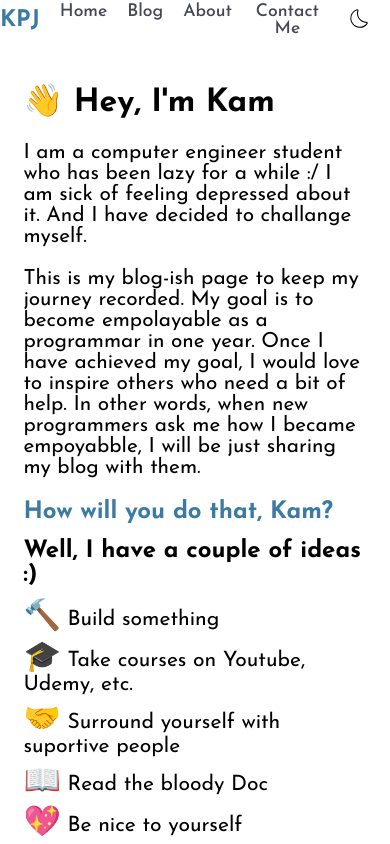
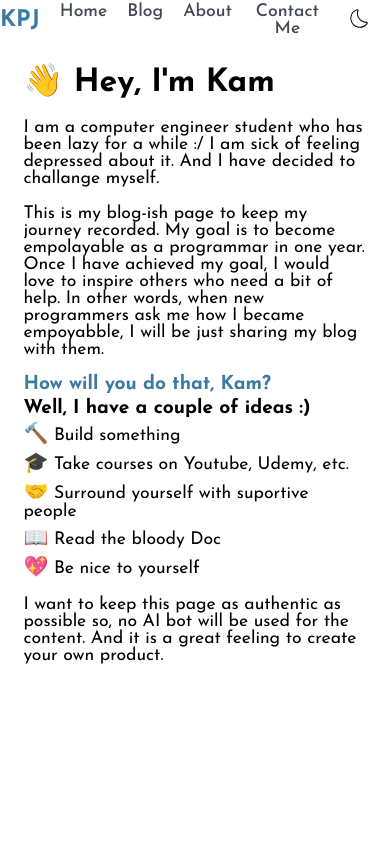
Before and after one commit to yamanerkam/KPJ-Blog, a React (Vite) app: page / in a window 390 px wide. Shown: the top 844 px of the page. Built offline with nearby package versions, Linux system fonts and the light colour scheme.

Commit message:
responsive-home

```diff
--- a/src/pages/About/About.css
+++ b/src/pages/About/About.css
@@ -1,6 +1,6 @@
 .about-p {
     margin-top: -40px;
-    margin-bottom: 50px;
+    margin-bottom: 30px;
 }
 
 .about-p p {
--- a/src/pages/Home/Home.css
+++ b/src/pages/Home/Home.css
@@ -55,3 +55,84 @@
 li span {
     font-size: 30px;
 }
+
+
+@media (max-width: 768px) {
+    .about-me {
+        margin-top: -60px;
+        /* Adjust margin */
+        margin-bottom: 40px;
+        /* Adjust margin */
+    }
+
+    .about-me p {
+        font-size: 1.2rem;
+        /* Decrease font size */
+    }
+
+    .question {
+        font-size: 1.3em;
+        /* Decrease font size */
+        margin-bottom: 10px;
+        /* Adjust margin */
+        margin-top: 0;
+        /* Adjust margin */
+    }
+
+    .ideas-title {
+        font-size: 1.3rem;
+        /* Decrease font size */
+        margin-bottom: 5px;
+        /* Adjust margin */
+    }
+
+    .ideas-list li {
+        font-size: 1.2em;
+        /* Decrease font size */
+    }
+
+    li span {
+        font-size: 25px;
+        /* Decrease font size */
+    }
+}
+
+@media (max-width: 480px) {
+    .about-me {
+        margin-top: -60px;
+        /* Further adjust margin */
+        margin-bottom: 30px;
+        /* Further adjust margin */
+    }
+
+    .about-me p {
+        font-size: 1.1rem;
+        /* Further decrease font size */
+    }
+
+    .question {
+        font-size: 1.2em;
+        /* Further decrease font size */
+        margin-bottom: 5px;
+        /* Further adjust margin */
+        margin-top: 0;
+        /* Further adjust margin */
+    }
+
+    .ideas-title {
+        font-size: 1.2rem;
+        /* Further decrease font size */
+        margin-bottom: 3px;
+        /* Further adjust margin */
+    }
+
+    .ideas-list li {
+        font-size: 1.1em;
+        /* Further decrease font size */
+    }
+
+    li span {
+        font-size: 20px;
+        /* Further decrease font size */
+    }
+}
```
